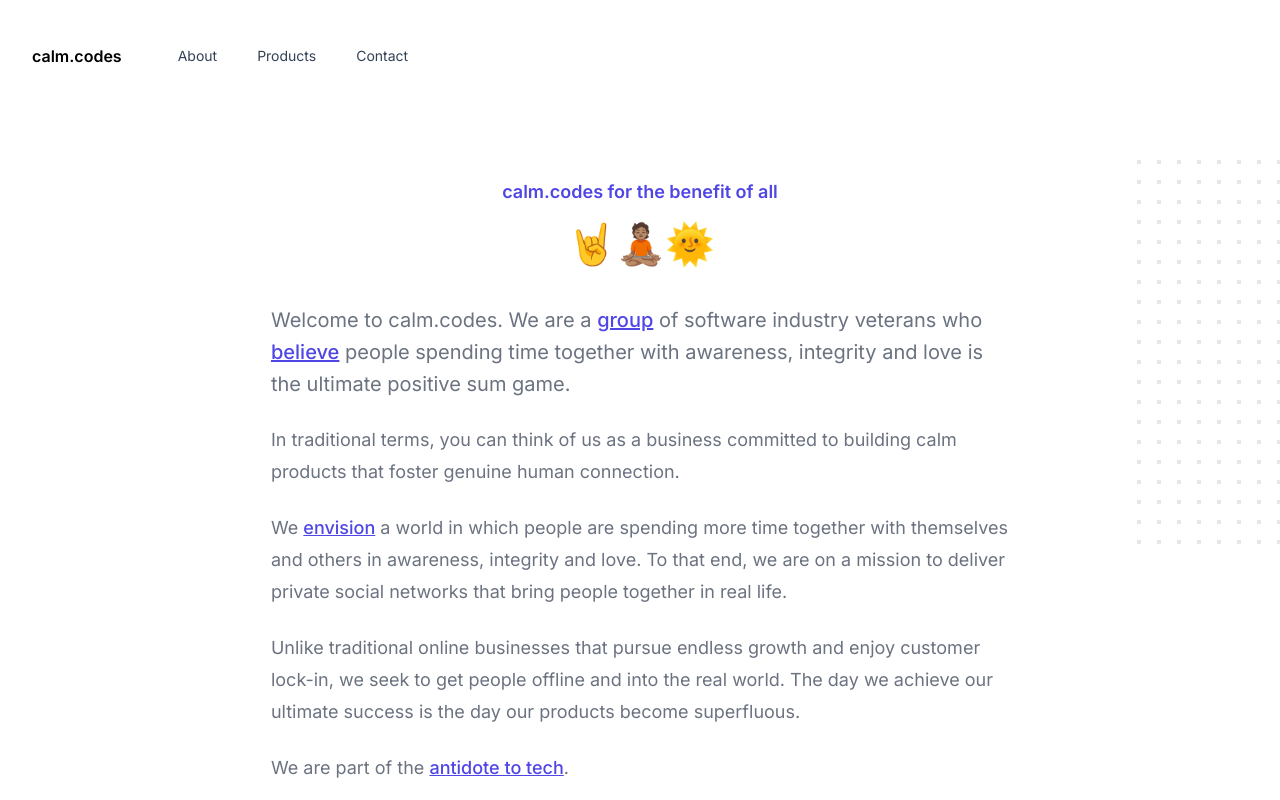
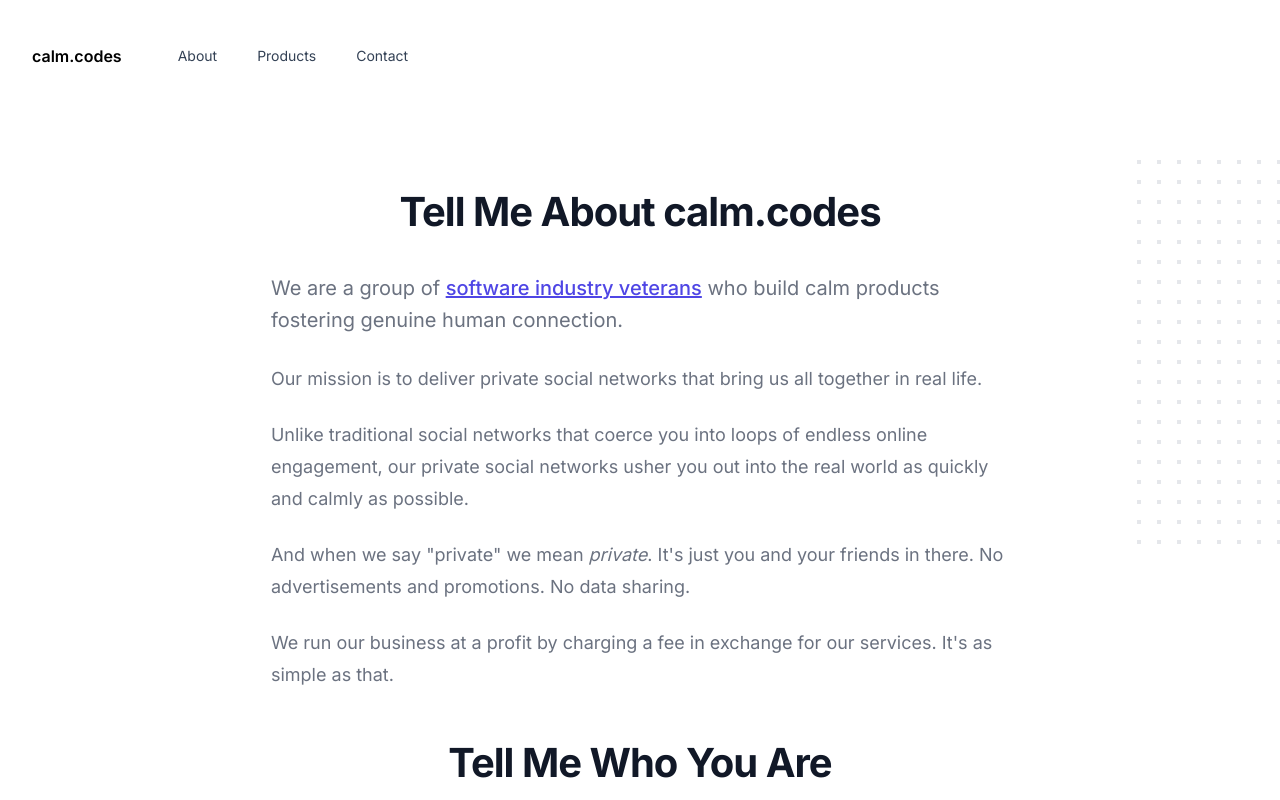
Before and after one commit to corevectors/www, a Next.js app: page /about in a window 1280 px wide. Shown: the top 800 px of the page. Built offline with nearby package versions, Linux system fonts and the light colour scheme.

Commit message:
Update about text

```diff
--- a/src/components/About.jsx
+++ b/src/components/About.jsx
@@ -77,63 +77,40 @@
         <div className="mx-auto max-w-prose text-lg">
           <h1>
             <span
-              className="block text-center text-lg font-semibold text-indigo-600">
-              calm.codes for the benefit of all
-            </span>
-            <span
               className="mt-2 block text-center text-3xl font-bold leading-8 tracking-tight text-gray-900 sm:text-4xl">
-              🤘🧘🏽🌞
+            Tell Me About calm.codes
             </span>
           </h1>
-          <p className="mt-8 text-xl leading-8 text-gray-500">
-            Welcome to calm.codes. We are a <a className="underline text-indigo-600 font-medium" href="#about-us">group</a> of software industry veterans who{" "}
-            <a target="_blank" rel="noreferrer noopener"
-               className="underline text-indigo-600 font-medium"
-               href={"https://www.linkedin.com/posts/kkurian_ive-been-retired-since-firing-my-last-client-activity-6995795384153362432-hTP5?utm_source=share&utm_medium=member_desktop"}>
-              believe
-            </a>
-            {" "}
-            people spending time together with awareness, integrity and love is
-            the ultimate positive
-            sum game.
-          </p>
         </div>
         <div className="prose prose-lg prose-indigo mx-auto mt-6 text-gray-500">
-          <p>
-            In traditional terms, you can think of us as a business committed to
-            building calm products that foster genuine human connection.
+          <p className="mt-8 text-xl leading-8 text-gray-500">
+            We are a group of <a className="underline text-indigo-600
+            font-medium" href="#about-us">software industry veterans</a> who
+            build calm products fostering genuine human connection.
           </p>
           <p>
-            We
-            {" "}
-            <a target="_blank" rel="noreferrer noopener" href="https://kerrykurian.com/posts/solstice-and-the-path">
-              envision
-              </a>
-            {" "}
-            a world in which people are spending more time together
-            with themselves and others in awareness, integrity and love. To that
-            end, we are on a mission to deliver private social networks that
-            bring people together in real life.
+            Our mission is to deliver private social networks that bring us all
+            together in real life.
           </p>
-
           <p>
-            Unlike traditional online businesses that pursue endless growth and
-            enjoy customer lock-in, we seek to get people offline and into the
-            real world. The day we achieve our ultimate success is the day our
-            products become superfluous.
+            Unlike traditional social networks that coerce
+            you into loops of endless online engagement, our private
+            social networks usher you out into the real world as quickly and
+            calmly as possible.
           </p>
-
           <p>
-            We are part of the{" "}
-            <a target="_blank" rel="noreferrer noopener"
-               href="https://www.antidoteto.tech">antidote to
-              tech</a>.
+            And when we say "private" we mean <em>private</em>. It's
+            just you and your friends in there. No advertisements
+            and promotions. No data sharing.
           </p>
-
+          <p>
+            We run our business at a profit by charging a fee in exchange for
+            our services. It's as simple as that.
+          </p>
           <span
             id="about-us"
             className="pt-5 mt-2 block text-center text-3xl font-bold leading-8 tracking-tight text-gray-900 sm:text-4xl">
-              Tell Me Who You Are.
+              Tell Me Who You Are
             </span>
 
           <div>
```
